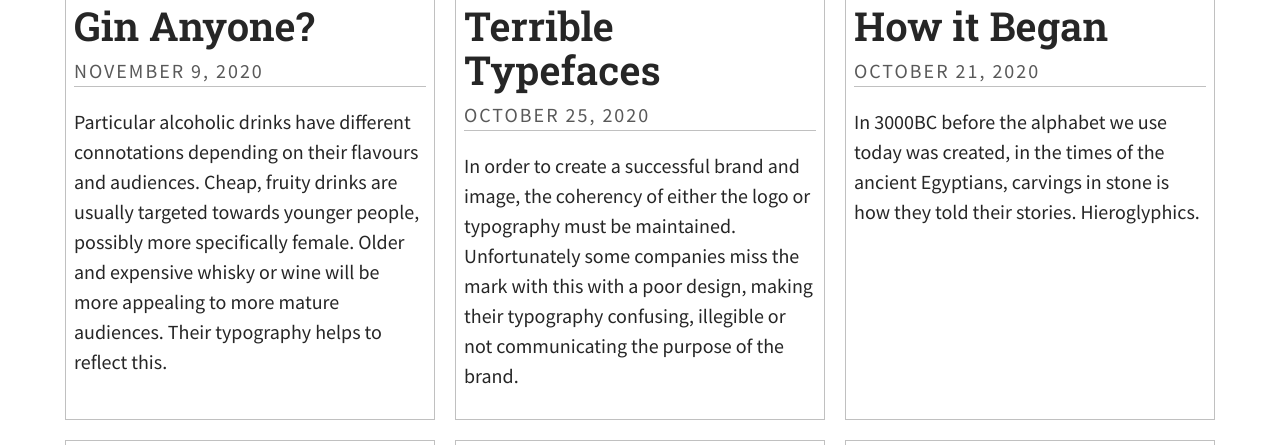
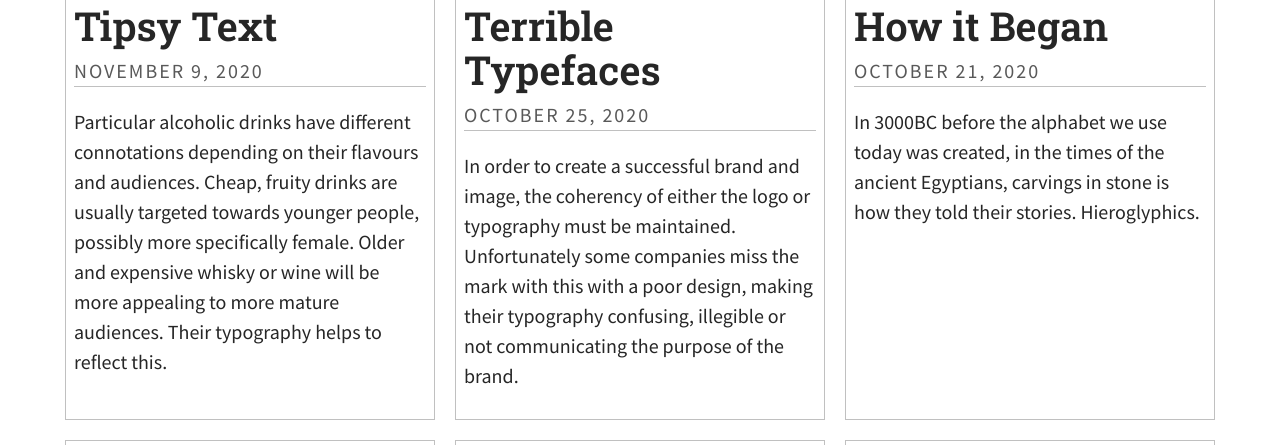
Before and after one commit to Beccy932/mybrookesblog, a Jekyll site: the page built from index.html, in a window 1280 px wide and 900 px high, scrolled down 326 px, cut to the strip 261-706 px from the top of the window. Built offline with Jekyll 4.4.1, drawn with Linux system fonts in a browser that asks for light colours; some web fonts are replaced; the list of posts is cut into pages by our own code.

Commit message:
Update Post “2020-11-09-gin-anyone”

```diff
--- a/_posts/2020-11-09-gin-anyone.md
+++ b/_posts/2020-11-09-gin-anyone.md
@@ -1,6 +1,6 @@
 ---
 layout: post
-title: Gin Anyone?
+title: Tipsy Text
 date: 2020-11-09T16:03:03.943Z
 header_feature_image: ../uploads/gin-index-1556824886.png
 comments: true
```
